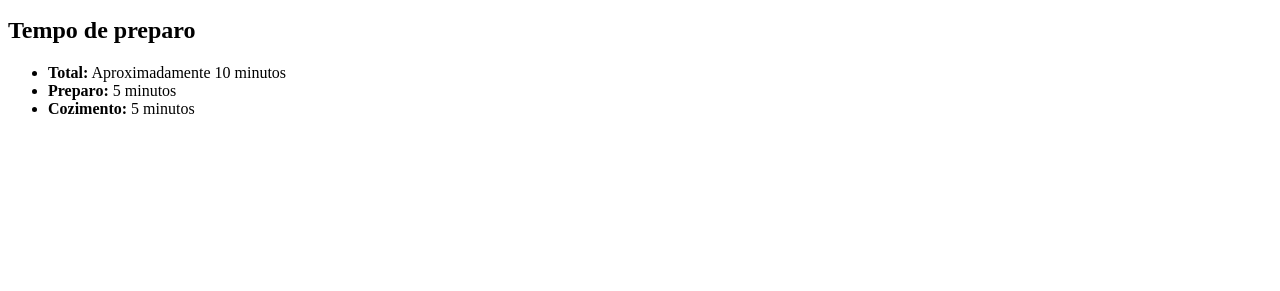
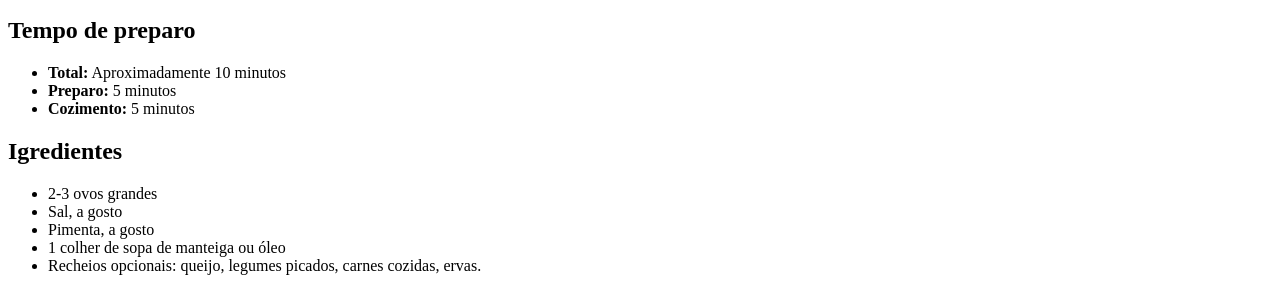
Before and after one commit to Leonardo-farias7777/receita, a plain HTML site: page index.html in a window 1280 px wide. Shown: the part 713-1004 px from the top of the page. Before the commit the page ends 847 px from the top, so only its background shows below. Drawn offline with Linux system fonts and the light colour scheme.

Commit message:
Terceiro comit

```diff
--- a/index.html
+++ b/index.html
@@ -26,6 +26,18 @@
             </ul>
         </div>
 
+        <div>
+            <h2>Igredientes</h2>
+
+            <ul>
+                <li>2-3 ovos grandes </li>
+                <li>Sal, a gosto</li>
+                <li>Pimenta, a gosto</li>
+                <li>1 colher de sopa de manteiga ou óleo</li>
+                <li>Recheios opcionais: queijo, legumes picados, carnes cozidas, ervas.</li>
+            </ul>
+        </div>
+
 
     </div>
 </body>
```
